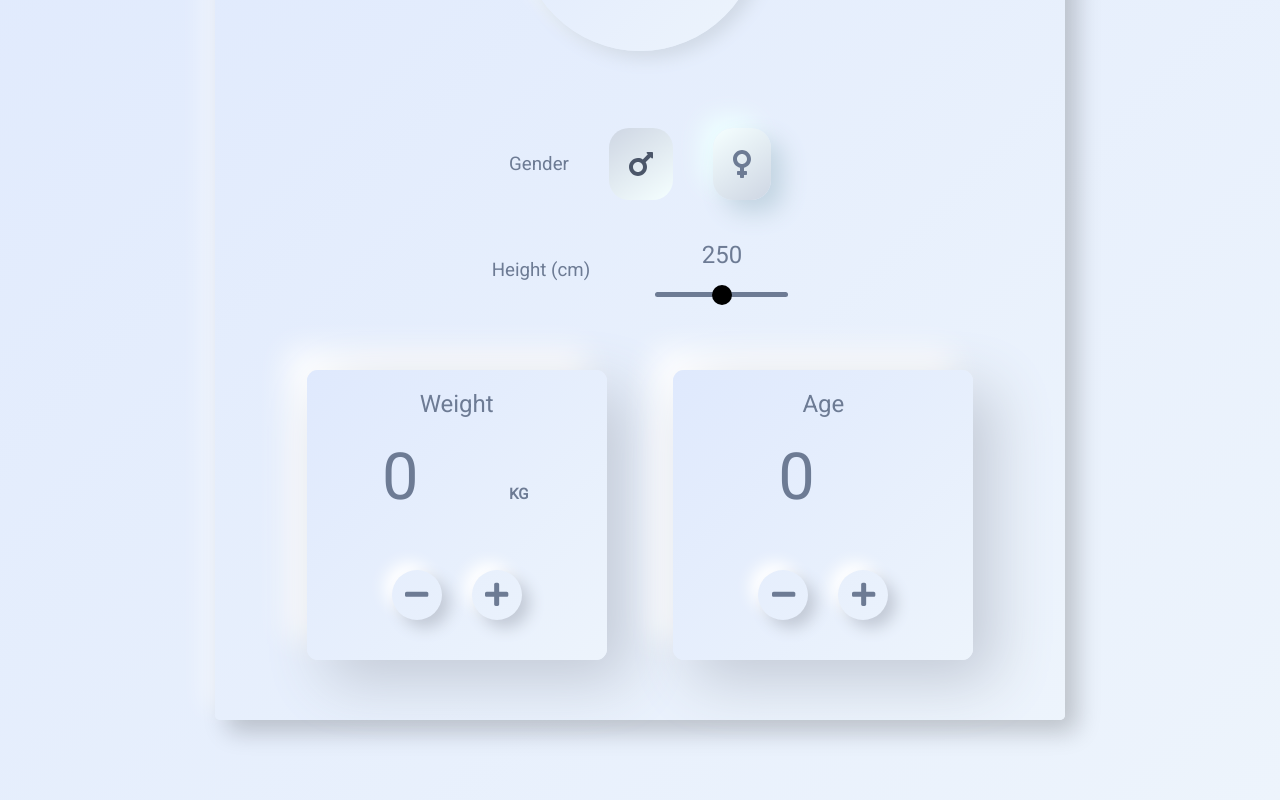
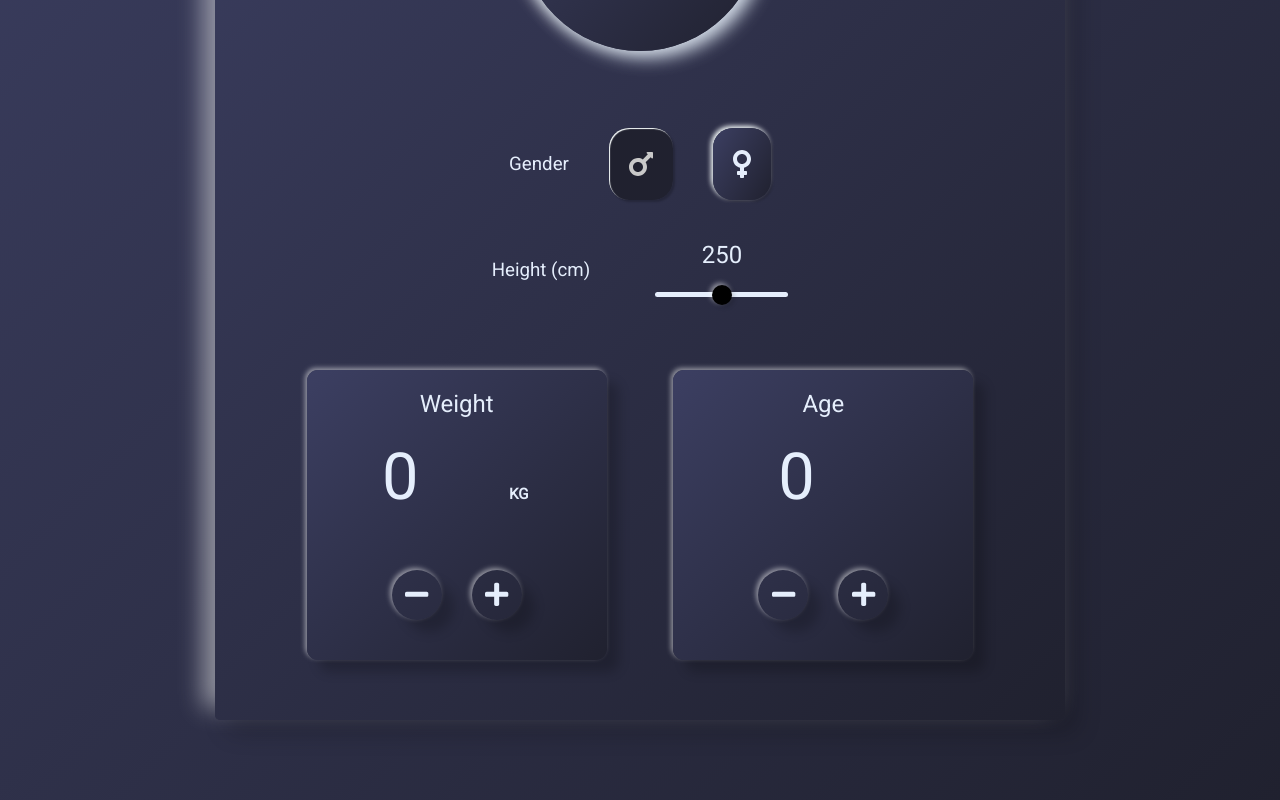
Before and after one commit to Abdul-Sen/Numorphic-BMI-Calculator, a React (Create React App) app: page / in a window 1280 px wide. Shown: the part 393-1193 px from the top of the page. Built offline with nearby package versions, Linux system fonts and the light colour scheme.

Commit message:
dark theme complete

```diff
--- a/src/App.js
+++ b/src/App.js
@@ -19,7 +19,7 @@ padding: 20px;
 `;
 
 export default function App() {
-  const [themeState, setThemeState] = useState(light);
+  const [themeState, setThemeState] = useState(dark);
   const changeThemme = ()=>{
     if(themeState.themeName == "light")
     {
--- a/src/components/age.js
+++ b/src/components/age.js
@@ -12,6 +12,7 @@ import {
 // redux state
 import {useSelector, useDispatch} from 'react-redux';
 import {changeAge} from '../actions/bmi';
+import { withTheme } from "styled-components";
 
 
 const Test = ({ age, handler }) => (
@@ -61,7 +62,7 @@ function Age(props) {
               className={"male"}
               size={"2x"}
               icon={faMinus}
-              color={"#6d7b94"}
+              color={props.theme.colors.fontcolor}
             />
           </CustomButton>
           <CustomButton onClick={incrementAge}>
@@ -69,7 +70,7 @@ function Age(props) {
               className={"male"}
               size={"2x"}
               icon={faPlus}
-              color={"#6d7b94"}
+              color={props.theme.colors.fontcolor}
             />
           </CustomButton>
         </ButtonContainer>
@@ -78,4 +79,4 @@ function Age(props) {
   );
 }
 
-export default Age;
+export default withTheme(Age);
--- a/src/components/gender.js
+++ b/src/components/gender.js
@@ -14,8 +14,6 @@ import {useSelector, useDispatch} from 'react-redux';
 import {changeGender} from '../actions/bmi';
 
 function Gender(props) {
-  console.log(`---> ${props.theme.themeName}`);
-
   const {gender: selectedMale} = useSelector((globalState)=> globalState.bmiReducer);
   const dispatch = useDispatch();
 
@@ -41,7 +39,7 @@ function Gender(props) {
         {selectedMale ? (
           <Fragment>
             <GenderBtn className={"male"} selected onClick={handleClick}>
-              <FontAwesomeIcon className={"male"} size={"2x"} icon={faMars} color={props.theme.themeName === "light"? "#4b5669":"#6b6a6a"}/>
+              <FontAwesomeIcon className={"male"} size={"2x"} icon={faMars} color={props.theme.themeName === "light"? "#4b5669":"#c9c9c9"}/>
             </GenderBtn>
             <GenderBtn className={"female"} onClick={handleClick}>
               <FontAwesomeIcon
@@ -62,7 +60,7 @@ function Gender(props) {
                 className={"female"}
                 size={"2x"}
                 icon={faVenus}
-                color={props.theme.themeName === "light"? "#4b5669": "#6b6a6a"}
+                color={props.theme.themeName === "light"? "#4b5669": "#c9c9c9"}
               />
             </GenderBtn>
           </Fragment>
@@ -105,8 +103,13 @@ const GenderBtn = styled.div`
       }
       else if (!props.selected && props.theme.themeName == "dark")
       {
-        return "7px 7px 14px #d0d9e5, -7px -7px 14px #faffff";
+        return "2px 2px 2px rgba(0, 0, 0, 0.2), -2px -2px 5px #faffff";
       }
+      else if(props.selected && props.theme.themeName == "dark")
+      {
+        return "inset 1px 1px 1px #faffff,2px 2px 2px rgba(0, 0, 0, 0.2)";
+      }
+
     }
   };
   `;
--- a/src/components/heightSlider.js
+++ b/src/components/heightSlider.js
@@ -15,6 +15,7 @@ const sliderThumbStyle = props => `
   height: 20px;
   border-radius: 50%;
   background: black;
+  box-shadow: 2px 2px 5px 0 rgba(0, 0, 0, 0.2), -2px -2px 5px 0 rgba(255, 255, 255, 0.5);
 `;
 
 const Styles = styled.div`
--- a/src/components/shared/card.js
+++ b/src/components/shared/card.js
@@ -6,7 +6,7 @@ const Card = styled.div`
   }
   border-radius: 11px;
   background: ${props => props.theme.colors.background};
-  box-shadow: ${props => props.theme.themeName == "light"? "20px 20px 60px #c3cad6, -20px -20px 30px #ffffff":   "12px 12px 24px 0 rgba(0, 0, 0, 0.2), -12px -12px 24px 0 rgba(255, 255, 255, 0.5)"};
+  box-shadow: ${props => props.theme.themeName == "light"? "20px 20px 60px #c3cad6, -20px -20px 30px #ffffff":   "12px 12px 12px 0 rgba(0, 0, 0, 0.2), -2px -2px 5px 0 rgba(255, 255, 255, 0.5)"};
   min-width: 300px;
   min-height: 290px;
   display: flex;
--- a/src/components/weight.js
+++ b/src/components/weight.js
@@ -13,6 +13,7 @@ import {
 // redux state
 import {useSelector, useDispatch} from 'react-redux';
 import {changeWeight} from '../actions/bmi';
+import { withTheme } from "styled-components";
 
 
 const Test = ({ weight, handler }) => (
@@ -59,7 +60,7 @@ function Weight(props) {
               className={"male"}
               size={"2x"}
               icon={faMinus}
-              color={"#6d7b94"}
+              color={props.theme.colors.fontcolor}
             />
           </CustomButton>
           <CustomButton onClick={incrementWeight}>
@@ -67,7 +68,7 @@ function Weight(props) {
               className={"male"}
               size={"2x"}
               icon={faPlus}
-              color={"#6d7b94"}
+              color={props.theme.colors.fontcolor}
             />
           </CustomButton>
         </ButtonContainer>
@@ -76,4 +77,4 @@ function Weight(props) {
   );
 }
 
-export default Weight;
+export default withTheme(Weight);
--- a/src/styling/styling.js
+++ b/src/styling/styling.js
@@ -35,11 +35,13 @@ export const ButtonContainer = styled.div`
   justify-content: center;
 `;
 
+
+//12px 12px 24px 0 rgba(0, 0, 0, 0.2), -12px -12px 24px 0 rgba(255, 255, 255, 0.5);
 export const CustomButton = styled.button`
   height: 50px;
   width: 50px;
   border-radius: 50%;
-  box-shadow: 8px 8px 15px #c3cad6, -8px -8px 15px #ffffff;
+  box-shadow:${props => props.theme.themeName == "light"? "8px 8px 15px #c3cad6, -8px -8px 15px #ffffff":"12px 12px 12px 0 rgba(0, 0, 0, 0.2), -2px -2px 5px 0 rgba(255, 255, 255, 0.5)"};
   background-color: transparent;
   border: none;
 
```
